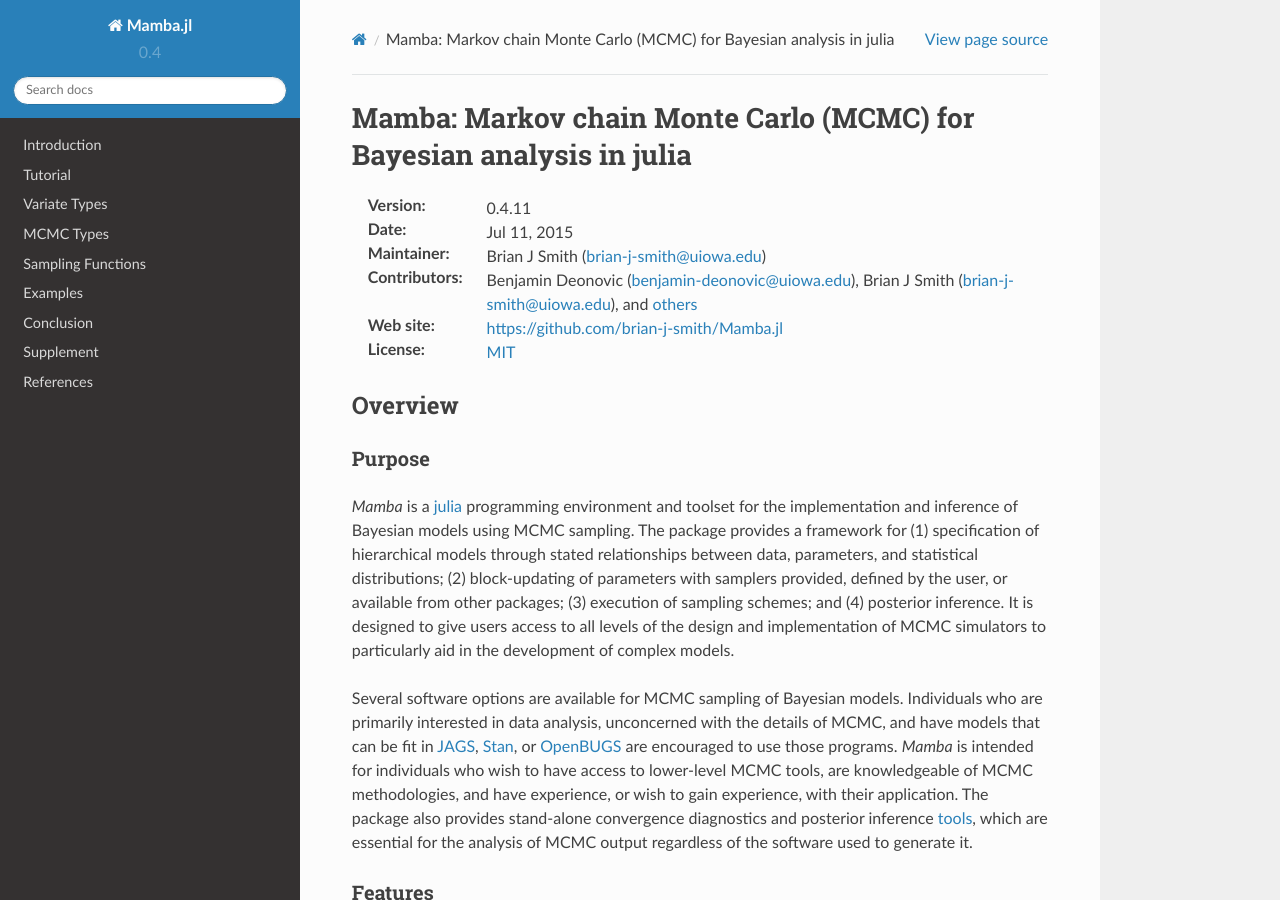
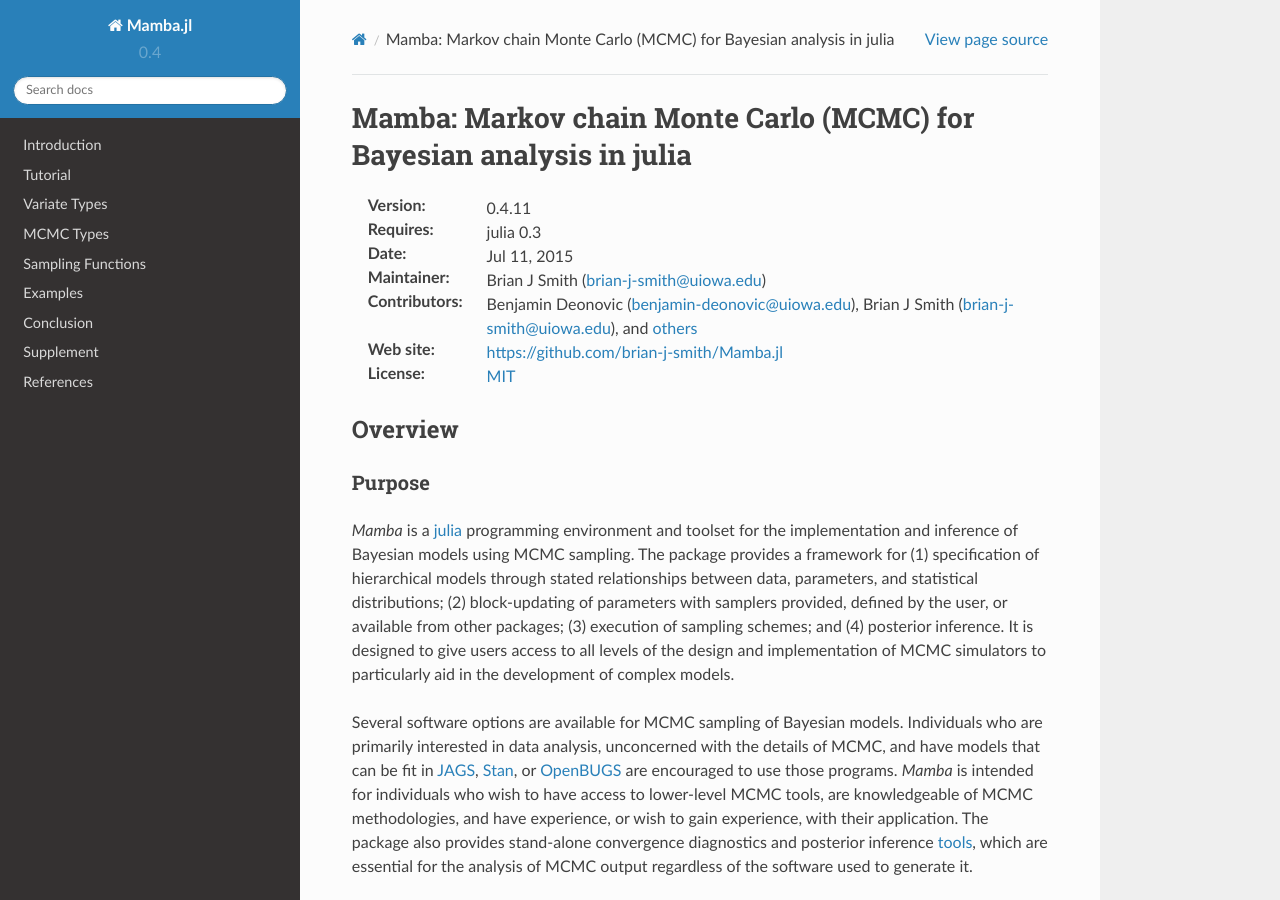
Before and after one commit to brian-j-smith/Mamba.jl, a Sphinx documentation site: the page built from doc/index.rst, in a window 1280 px wide and 900 px high. Built offline with Sphinx 7.4.7 and the Read the Docs theme 2.0.0, drawn with Linux system fonts in a browser that asks for light colours; formulas are drawn with MathJax 3.

Commit message:
Document required julia version.

```diff
--- a/doc/index.rst
+++ b/doc/index.rst
@@ -2,6 +2,7 @@
 =====================================================================
 
 :Version: |release|
+:Requires: julia 0.3
 :Date: |today|
 :Maintainer: Brian J Smith (brian-j-smith@uiowa.edu)
 :Contributors: Benjamin Deonovic (benjamin-deonovic@uiowa.edu), Brian J Smith (brian-j-smith@uiowa.edu), and `others <https://github.com/brian-j-smith/Mamba.jl/contributors>`_
```
